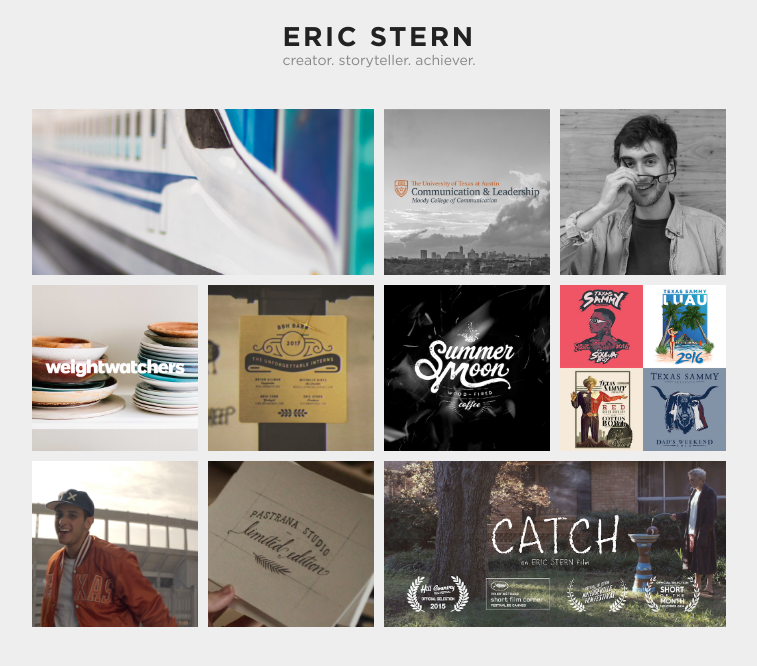
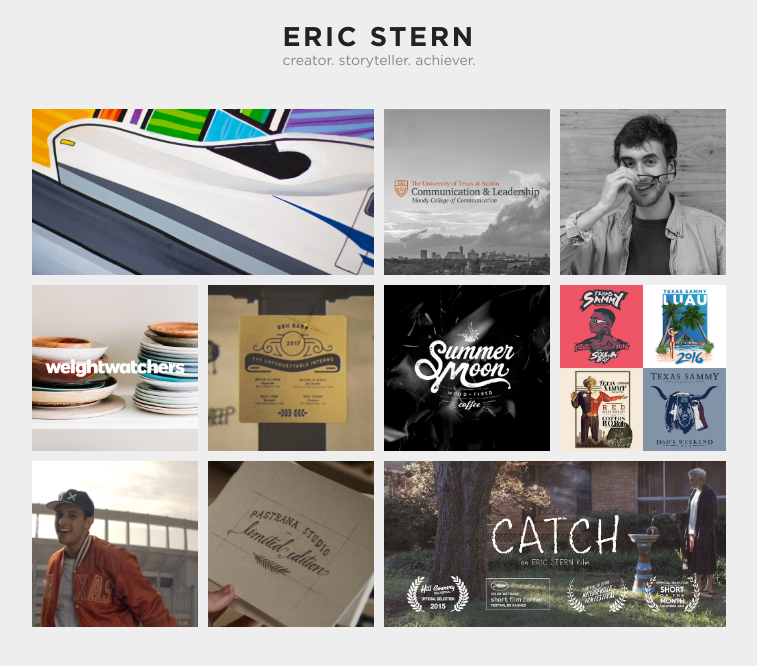
Before and after one commit to heidarianw/EricStern, a Jekyll site: the page built from index.markdown, in a window 1280 px wide. Shown: the top 666 px of the page, without its empty margins (261-1018 px from the left). Built offline with Jekyll 4.4.1, drawn with Linux system fonts in a browser that asks for light colours; nearby versions of some CDN libraries; some web fonts are replaced.

Commit message:
Updated Index

```diff
--- a/index.markdown
+++ b/index.markdown
@@ -5,7 +5,7 @@
 navigation:
 - project: Texas Central
   mobile_cover_image: "/uploads/CS0A8079-3.jpg"
-  cover_image: "/uploads/CS0A8079-3.jpg"
+  cover_image: "/uploads/CS0A8094.jpg"
 - project: Communication & Leadership
   cover_image: "/uploads/comm-leadership-mobile.jpg"
 - page_url: "/about"
```
